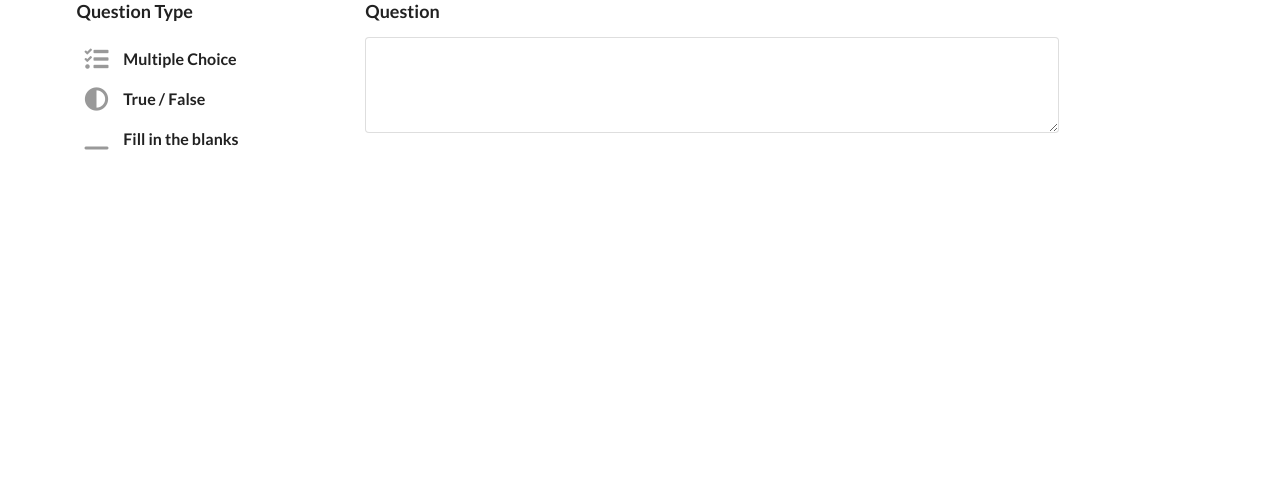
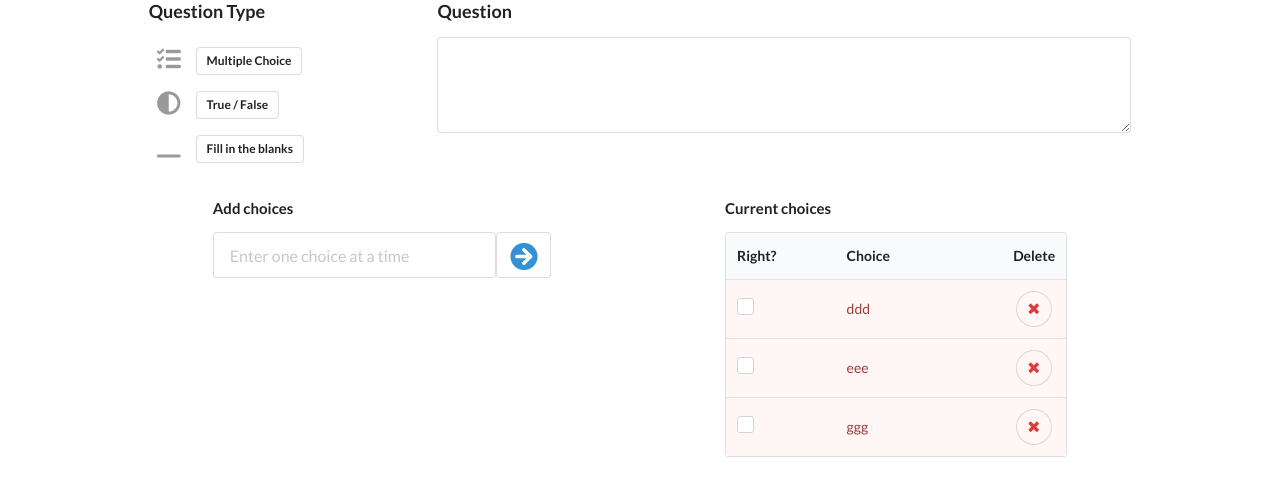
Before and after one commit to dm1905once/cap2_examine_client, a React (Create React App) app: page / in a window 1280 px wide. Shown: the top 496 px of the page. Built offline with nearby package versions, Linux system fonts and the light colour scheme.

Commit message:
Initial setup of the MCQ object

```diff
--- a/src/components/Question.js
+++ b/src/components/Question.js
@@ -35,11 +35,11 @@ const Question = () =>{
     }, [questionFields.question_type] );
 
     return (
-        <div className="ui grid">
+        <div className="ui centered grid">
             <div className="row">
                 <div className="four wide column">
                     <h3>Question Type</h3>
-                    <QuestionTypes handleInput={handleQuestionText} />
+                    <QuestionTypes handleInput={handleQuestionText} selected={questionFields.question_type} />
                 </div>
                 <div className="ten wide column">
                     <h3>Question</h3>
@@ -53,8 +53,9 @@ const Question = () =>{
                 </div>
             </div>
             <div className="row">
-                <div className="ten wide column">
-                    {showQuestionOptions}
+                <div className="fourteen wide column">
+                    {/* {showQuestionOptions} */}
+                    <QuestionMCQ />
                 </div>
             </div>
 
--- a/src/components/QuestionMCQ.js
+++ b/src/components/QuestionMCQ.js
@@ -1,7 +1,170 @@
-import React from 'react';
+import React, { useState } from 'react';
 
 const QuestionMCQ = ()=> {
-    return <div>Multiple Choice</div>
+
+    const [ choiceList, setChoiceList ] = useState([
+        {
+            "choiceId": "asdfhklj",
+            "choice": "ddd"
+        },
+        {
+            "choiceId": "poihdfgl",
+            "choice": "eee"
+        },
+        {
+            "choiceId": "asdfdfgl",
+            "choice": "ggg"
+        }
+    ]);
+
+    const [ rightChoiceId, setRightChoiceId ] = useState(null);
+
+    const displayChoiceRow = (choice) =>{
+        if (choice.choiceId === rightChoiceId) {
+            return (
+                <tr className="positive" key={choice.choiceId} >
+                    <td><i className="check large green icon"></i></td>
+                    <td>{choice.choice}</td>
+                    <td className="right aligned">
+                        <div className="ui circular basic white icon button" data-tooltip="Remove choice">
+                            <i className="close red icon"></i>
+                        </div>
+                    </td>
+                </tr>
+            )
+        } else {
+            return (
+                <tr className="negative" key={choice.choiceId}>
+                    <td>
+                        <div className="ui fitted checkbox">
+                            <input type="checkbox" onClick={()=>setRightChoiceId(choice.choiceId)} /> <label></label>
+                        </div>
+                    </td>
+                    <td>{choice.choice}</td>
+                    <td className="right aligned">
+                        <div className="ui circular basic white icon button" data-tooltip="Remove choice">
+                            <i className="close red icon"></i>
+                        </div>
+                    </td>
+                </tr>
+            )
+        }
+    }
+
+    return (
+        <div className="ui relaxed grid">
+            <div className="row">
+                <div className="one wide column"></div>
+                <div className="six wide column">
+                    <h4>Add choices</h4>
+                    <div className="ui fluid large icon input">
+                        <input type="text" placeholder="Enter one choice at a time"/>
+                        <button className="ui icon basic button" data-tooltip="Add choice">
+                            <i className="arrow circle right big blue link icon"></i>
+                        </button>
+                    </div>
+                    {/* <div className="field">
+                        <div className="ui checkbox">
+                            <input type="checkbox" tabIndex="0"/>
+                            <label>Check if this is the right choice</label>
+                        </div>
+                    </div> */}
+                </div>
+
+                <div className="two wide column"></div>
+
+                <div className="six wide column">
+                    <h4>Current choices</h4>
+
+                    <table className="ui table">
+                        <thead>
+                            <tr>
+                                <th>Right?</th>
+                                <th>Choice</th>
+                                <th className="right aligned">Delete</th>
+                            </tr>
+                        </thead>
+                        <tbody>
+                            {choiceList.map(choiceItem =>displayChoiceRow(choiceItem))}
+
+
+
+{/*
+                            <tr className="negative">
+                                <td className="">
+                                    <div class="ui fitted checkbox">
+                                        <input type="checkbox"/> <label></label>
+                                    </div>
+                                </td>
+                                <td>Initial commit</td>
+                                    <td className="right aligned">
+                                        <div className="ui circular basic white icon button" data-tooltip="Remove choice">
+                                            <i className="close red icon"></i>
+                                        </div>
+                                    </td>
+                            </tr>
+                            <tr className="negative">
+                                <td className="">
+                                    <div class="ui fitted checkbox">
+                                        <input type="checkbox"/> <label></label>
+                                    </div>
+                                </td>
+                                <td>Initial commit</td>
+                                    <td className="right aligned">
+                                        <div className="ui circular basic white icon button" data-tooltip="Remove choice">
+                                            <i className="close red icon"></i>
+                                        </div>
+                                    </td>
+                            </tr> */}
+                        </tbody>
+                    </table>
+
+{/*
+                    <div className="ui middle aligned divided list">
+                        {choiceList.map(choiceItem =>{
+                            return (
+                                <div className="item" key={choiceItem.choiceId} >
+                                    <div className="right floated content">
+                                        <div className="ui circular basic white icon button" data-tooltip="Remove choice">
+                                            <i className="close red icon"></i>
+                                        </div>
+                                    </div>
+                                    <div className="ui left floated compact segment">
+                                        <div className="ui fitted checkbox">
+                                            <input type="checkbox"/>
+                                        </div>
+                                    </div>
+                                    <div className="content" data-key={choiceItem.choiceId}>{choiceItem.choice}</div>
+                                </div>
+                            )
+                        })}
+
+                        <div className="item">
+                            <div className="right floated content">
+                                <div className="ui circular basic white icon button" data-tooltip="Remove choice">
+                                    <i className="close red icon"></i>
+                                </div>
+                            </div>
+                            <div className="content">Algo</div>
+                        </div>
+                        <div className="item">
+                            <div className="right floated content">
+                                <div className="ui circular basic white icon button" data-tooltip="Remove choice">
+                                    <i className="close red icon"></i>
+                                </div>
+                            </div>
+                            <div className="content">
+                                <i className="check large green icon"></i>
+                            </div>
+                        </div> */}
+                    {/* </div> */}
+
+
+                </div>
+                <div className="one wide column"></div>
+            </div>
+        </div>
+    )
 }
 
 export default QuestionMCQ;
--- a/src/components/QuestionTypes.js
+++ b/src/components/QuestionTypes.js
@@ -1,6 +1,7 @@
 import React from 'react';
 
-const QuestionTypes = ( {handleInput} ) =>{
+const QuestionTypes = ( {handleInput, selected} ) =>{
+    const highlightColor = "blue";
     const questionTypeOptions = [
         {
             optionType : "MCQ",
@@ -19,20 +20,18 @@ const QuestionTypes = ( {handleInput} ) =>{
         }
     ]
     return(
-        <>
         <div className="ui middle aligned selection large list">
             {questionTypeOptions.map((option) =>
                 <div className="item"
                      key={option.optionType}
                      onClick={()=>handleInput("question_type", option.optionType)}>
-                    <i className={option.optionImage}></i>
+                    <i className={`${option.optionImage} ${(option.optionType === selected)? highlightColor: ""}`}></i>
                     <div className="content">
-                        <div className="header">{option.optionText}</div>
+                        <div className={`ui basic label ${(option.optionType === selected)? highlightColor: ""}`}>{option.optionText}</div>
                     </div>
                 </div>
             )}
         </div>
-        </>
     )
 };
 
```
